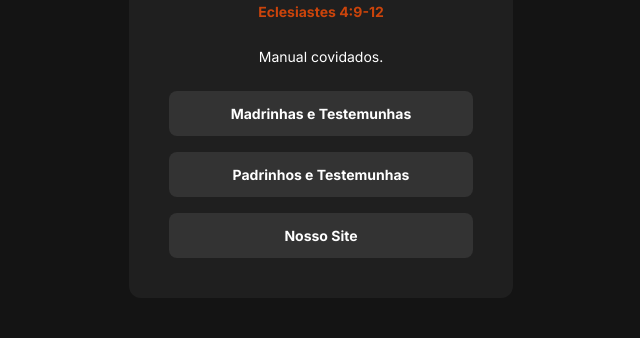
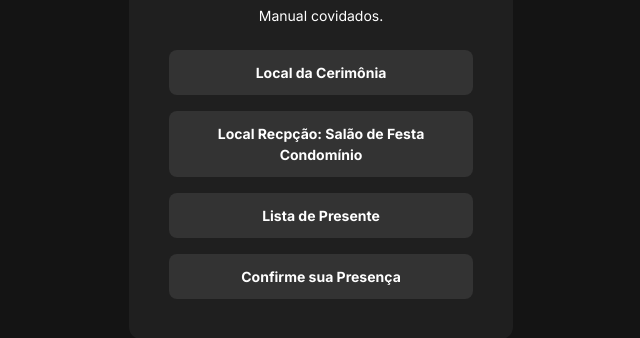
Before and after one commit to geovanagoncalvesribeiro11bmanha/Casamento.convidados, a plain HTML site: page index.html in a window 1280 px wide. Shown: the part 438-776 px from the top of the page, without its empty margins (319-959 px from the left). Drawn offline with Linux system fonts and the light colour scheme.

```diff
--- a/index.html
+++ b/index.html
@@ -11,15 +11,16 @@
 </head>
 <body>
     <div>
-        <img src="./logoconvidados.jpg" alt="logo do casal">
+        <img src="./logoconvidados.jpg" alt="imagem do casal">
         <h1>Gi e Dan</h1>
         <strong>Eclesiastes 4:9-12</strong>
 
         <p>Manual covidados.</p>
 
-        <a href="https://pin.it/5CIT4MQii " target="_blank">Madrinhas e Testemunhas</a>
-        <a href="https://pin.it/jV75IEDxe " target="_blank">Padrinhos e Testemunhas</a>
-        <a href="https://sites.wedy.com/giovanna-e-danilo" target="_blank">Nosso Site</a>
+        <a href="https://maps.app.goo.gl/7W4QosmS9Co831aF9?g_st=ac" target="_blank">Local da Cerimônia</a>
+        <a href="https://maps.app.goo.gl/1o3Nh3GkM7QaYNrV7?g_st=ac" target="_blank">Local Recpção: Salão de Festa Condomínio</a>
+        <a href="https://casamento-ryaq.listaideal.com.br/pt/" target="_blank">Lista de Presente</a>
+        <a href="https://sites.wedy.com/giovanna-e-danilo" target="_blank">Confirme sua Presença</a>
     </div>
 </body>
 </html>
```
Also changed, not shown: 1.jpg (added).
